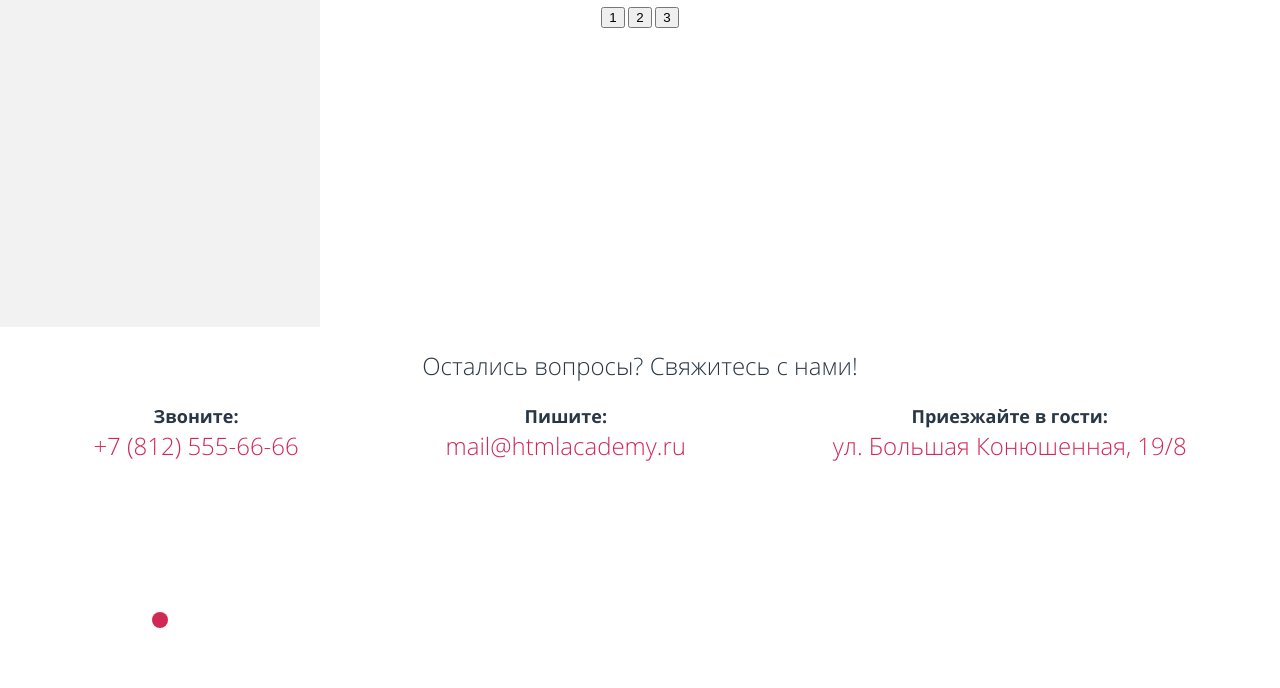
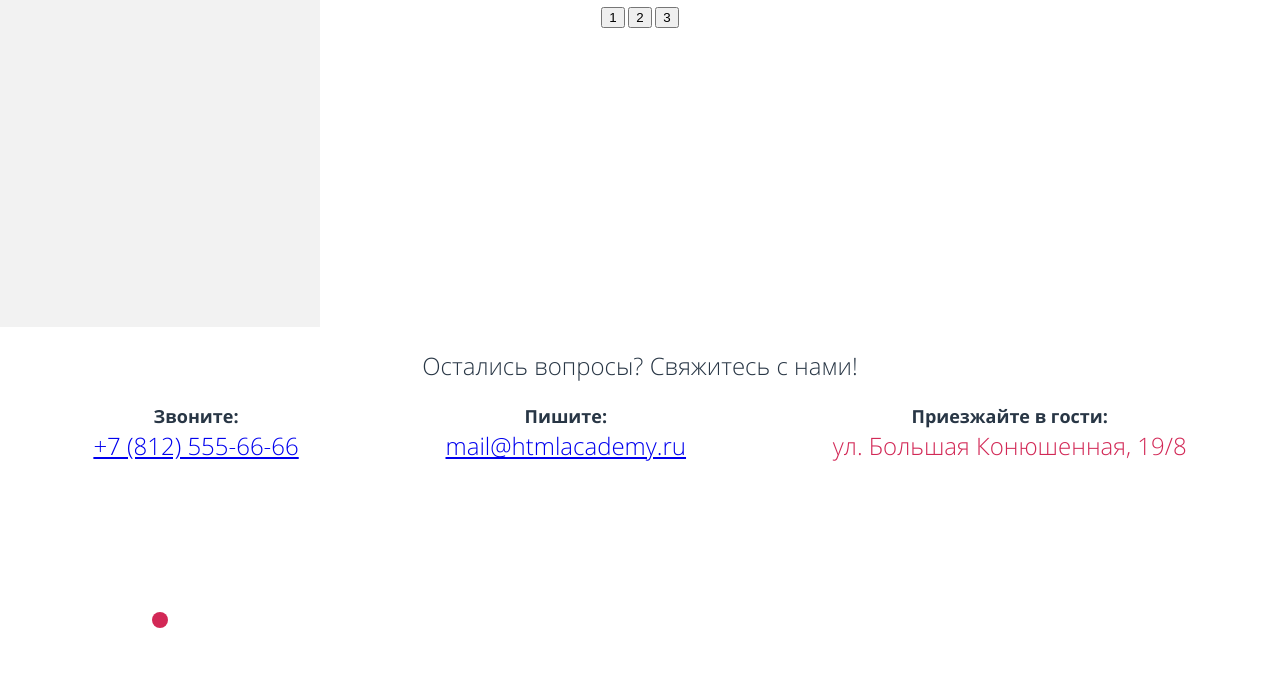
Before and after one commit to AleksandrsTimofejevs/1853091-pink-24, a website: page source/index.html in a window 1280 px wide. Shown: the part 2390-3078 px from the top of the page. Drawn offline with nearby package versions, Linux system fonts and the light colour scheme; files that its build step writes are made by us from their sources.

Commit message:
Делает номер телефона и электронную почту на главной ссылками

```diff
--- a/source/index.html
+++ b/source/index.html
@@ -187,11 +187,15 @@
         <dl class="contacts__list">
           <div class="contacts__item">
             <dt class="contacts__method">Звоните:</dt>
-            <dd class="contacts__details">+7 (812) 555-66-66</dd>
+            <dd class="contacts__details">
+              <a class="contacts__link" href="tel:+78125556666">+7 (812) 555-66-66</a>
+            </dd>
           </div>
           <div class="contacts__item">
             <dt class="contacts__method">Пишите:</dt>
-            <dd class="contacts__details">mail@htmlacademy.ru</dd>
+            <dd class="contacts__details">
+              <a class="contacts__link" href="mailto:mail@htmlacademy.ru">mail@htmlacademy.ru</a>
+            </dd>
           </div>
           <div class="contacts__item">
             <dt class="contacts__method">Приезжайте в гости:</dt>
```
